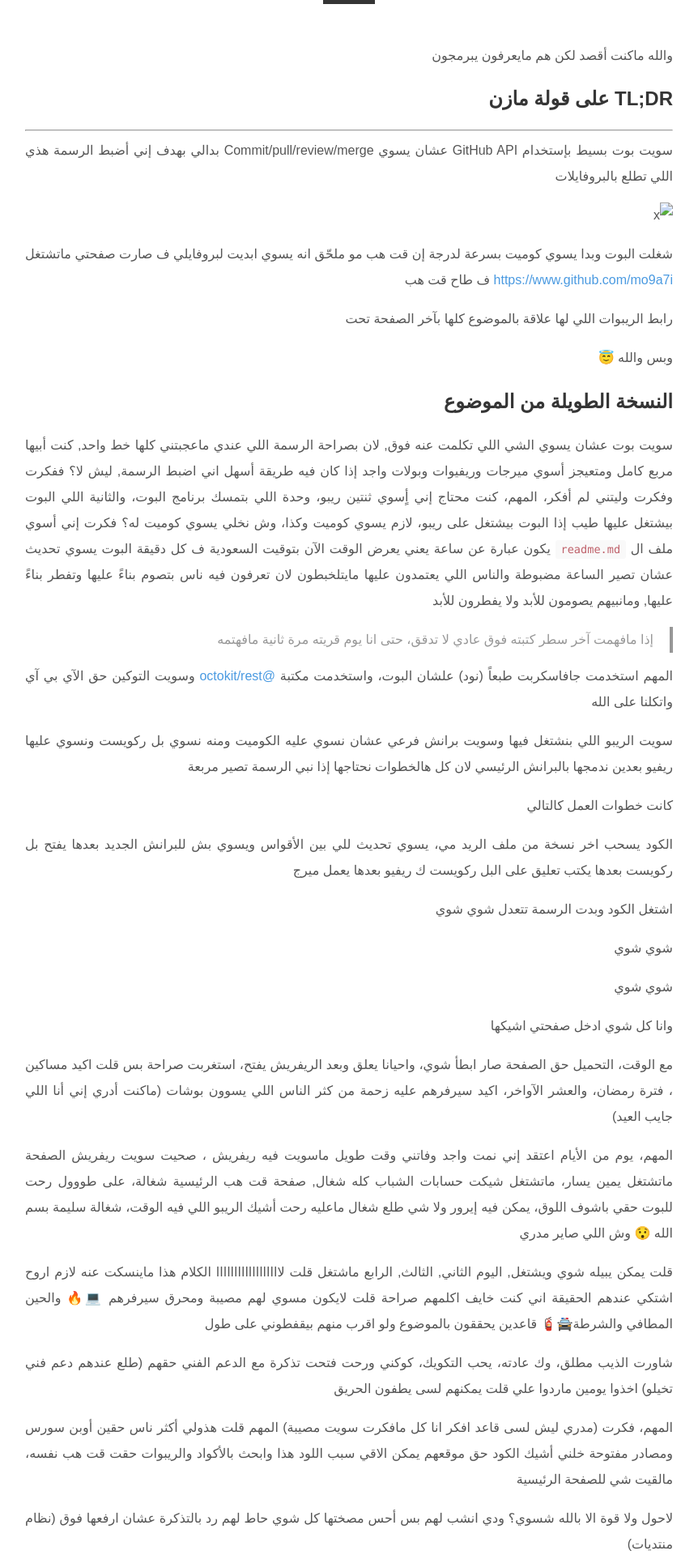
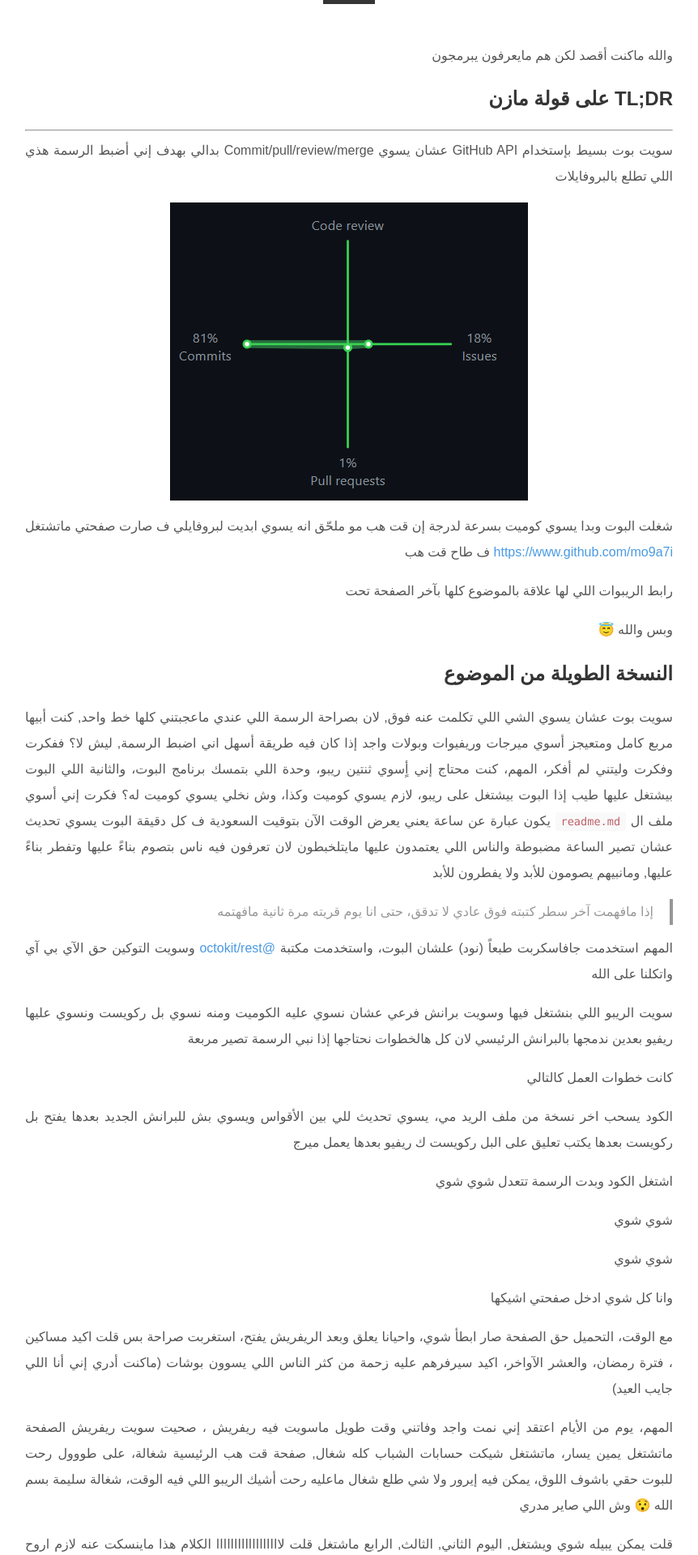
Before and after one commit to mo9a7i/jekyll_mo9a7i_com, a Jekyll site: the page built from _posts/2022-04-22-ثروناو-عندما-خرّبت-قتهب.md, in a window 1280 px wide. Shown: the part 369-2289 px from the top of the page at 81% size, without its empty margins (209-1071 px from the left). Built offline with Jekyll 4.4.1, drawn with Linux system fonts in a browser that asks for light colours; some web fonts are replaced; comment, search, counter and statistics services are not loaded.

Commit message:
Update 2022-04-22-ثروناو-عندما-خرّبت-قتهب.md

```diff
--- a/_posts/2022-04-22-ثروناو-عندما-خرّبت-قتهب.md
+++ b/_posts/2022-04-22-ثروناو-عندما-خرّبت-قتهب.md
@@ -16,7 +16,7 @@ comments: true
 ---
 سويت بوت بسيط بإستخدام GitHub API عشان يسوي Commit/pull/review/merge بدالي بهدف إني أضبط الرسمة هذي اللي تطلع بالبروفايلات
 
-![x](/assets/files/2009/08/Screenshot-2022-04-30-000843.png)
+![x](/assets/files/image/Screenshot-2022-04-30-000843.png)
 
 شغلت البوت وبدا يسوي كوميت بسرعة لدرجة إن قت هب مو ملحّق انه يسوي ابديت لبروفايلي ف صارت صفحتي ماتشتغل
 [https://www.github.com/mo9a7i](https://www.github.com/mo9a7i)
```
